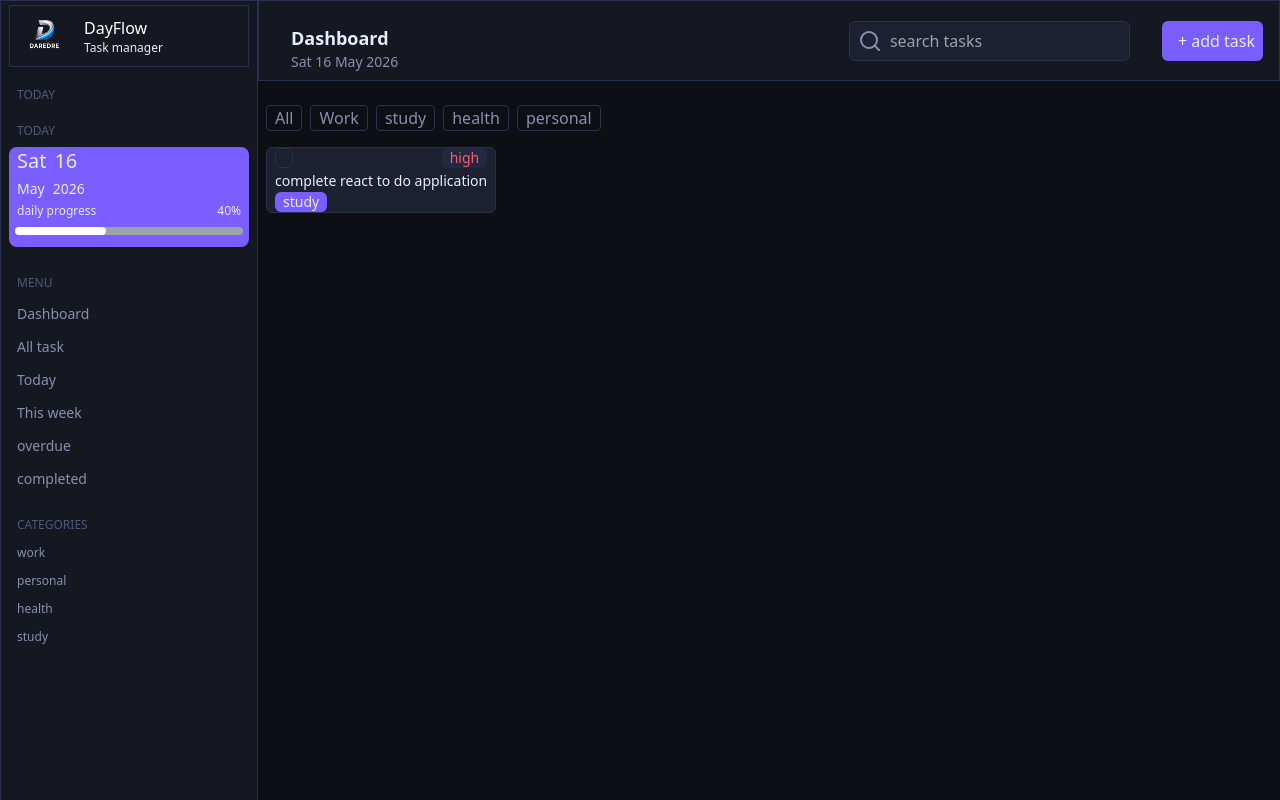
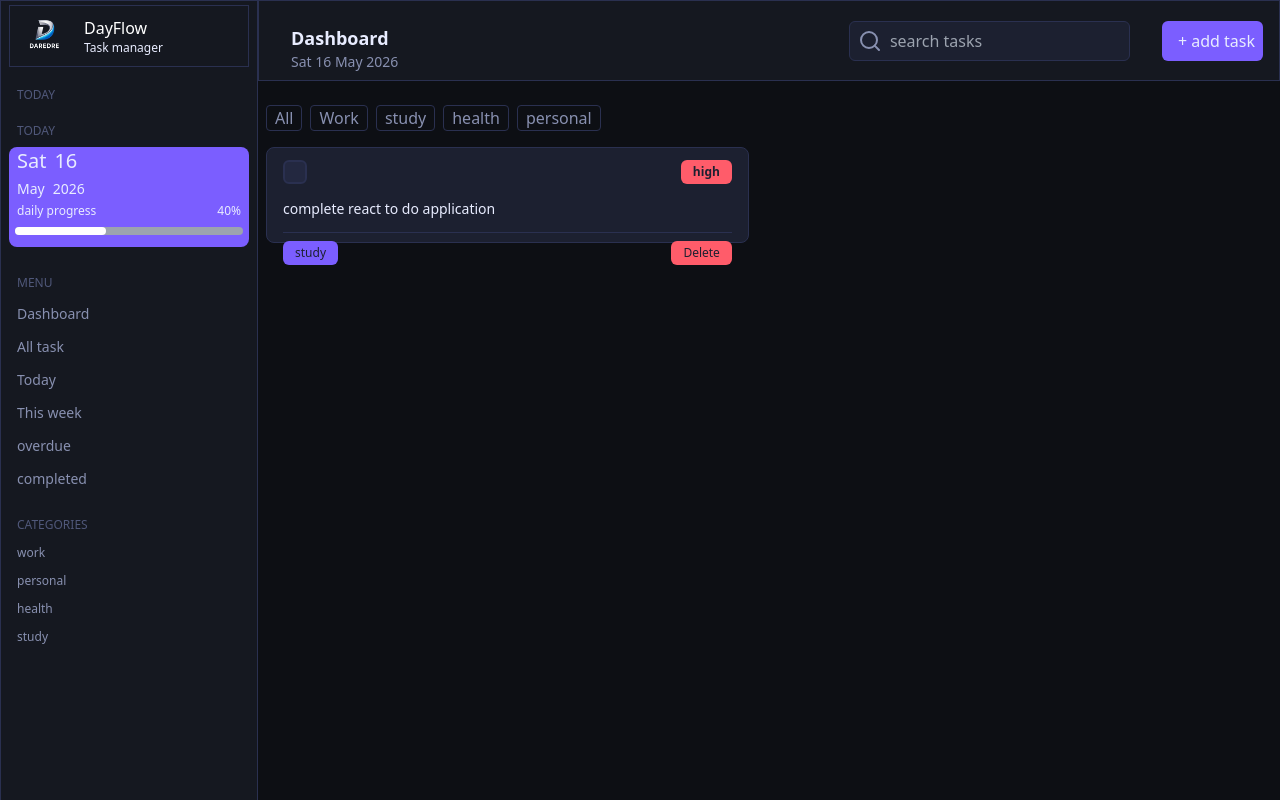
Before and after one commit to Daredre31/dayFlow, a React (Vite) app: page /alltask in a window 1280 px wide. Shown: the top 800 px of the page. Built offline with nearby package versions, Linux system fonts and the light colour scheme.

Commit message:
Add deleteTask functionality and update Card1 component for task management

```diff
--- a/src/context/Taskcontroller.jsx
+++ b/src/context/Taskcontroller.jsx
@@ -18,9 +18,14 @@ export const Taskcontroller = ({children}) => {
       ...taskData,
         }
         setTask((prev) => [newtask , ...prev])
-    } , [setTask])
+    } , [setTask]);
+
+    const deleteTask = useCallback((id) => {
+       setTask(prev => prev.filter((item) => item.id !==id))
+
+    }, [setTask])
   return (
-    <taskContext.Provider value={{ task, addTask }}>
+    <taskContext.Provider value={{ task, addTask , deleteTask }}>
       {children}
     </taskContext.Provider>
   )
--- a/src/pages/Alltask.jsx
+++ b/src/pages/Alltask.jsx
@@ -23,7 +23,7 @@ const Alltask = () => {
 
          <div className='p-2 '>
            <div>
-            <Card1 />
+            <Card1 flexW={'flex-wrap'} height={'h-24'} width={'w-[48%]'}/>
            </div>
 
          </div>
--- a/src/ui/Card1.jsx
+++ b/src/ui/Card1.jsx
@@ -1,36 +1,96 @@
 import React, { useState } from 'react'
 import { useTaskContext } from '../context/Taskcontroller';
-import { taskObject } from '../Mockdata/datas';
 
+const Card1 = ({ flexW = 'flex-wrap', width = 'w-full', height = 'h-auto', gap = 'gap-4' }) => {
+  const { task, deleteTask } = useTaskContext();
+  const [checkedItems, setCheckedItems] = useState({});
 
+  const handleCheck = (taskId) => {
+    setCheckedItems(prev => ({
+      ...prev,
+      [taskId]: !prev[taskId]
+    }));
+  };
 
+  const handleDel = (taskId) => {
+    deleteTask(taskId);
+  };
 
-const Card1 = ({flexW ,width , height , gap}) => {
-  const [checked , setChecked] = useState(false)
-  const {task} = useTaskContext()
   return (
     <div className={`flex ${flexW} ${gap}`}>
-        {task.map(items => (
-          <div className={`bg-surface2 ${width}   px-2 rounded-md border border-border `}>
-              <div className='flex justify-between'>
+      {task.map(item => (
+        <div
+          key={item.id}
+          className={`
+            bg-surface2 ${width} ${height}
+            px-4 py-3 rounded-lg border border-border
+            hover:border-accent transition-all duration-200
+            hover:shadow-md
+            flex flex-col justify-between
+          `}
+        >
+          {/* Header: Checkbox and Priority */}
+          <div className='flex justify-between items-center mb-3'>
+            <button
+              onClick={() => handleCheck(item.id)}
+              className={`
+                w-6 h-6 flex items-center justify-center
+                rounded-md border-2 transition-all duration-200
+                cursor-pointer font-semibold text-sm
+                ${checkedItems[item.id]
+                  ? 'bg-green border-green text-surface2'
+                  : 'border-border bg-surface3 text-text hover:border-green'
+                }
+              `}
+            >
+              {checkedItems[item.id] ? '✓' : ''}
+            </button>
             <span
-                onClick={() => setChecked(!checked)} className='px-2  border border-border rounded-md cursor-pointer text-center text-green'>
-                  {checked ? "✓" : '' }
+              className={`
+                text-xs font-semibold px-3 py-1 rounded-md
+                ${item.priority === 'high'
+                  ? 'bg-red text-surface2'
+                  : item.priority === 'medium'
+                  ? 'bg-amber text-surface2'
+                  : 'bg-green text-surface2'
+                }
+              `}
+            >
+              {item.priority}
             </span>
-                <span
-                 className='text-red bg-surface3 px-2 text-sm rounded-md'>{items.priority}</span>
           </div>
 
-              <div>
-                <span className='text-text text-sm'>{items.title}</span>
+          {/* Task Title */}
+          <div className='mb-3 flex-grow'>
+            <span className={`
+              text-sm font-medium text-text
+              ${checkedItems[item.id] ? 'line-through opacity-60' : ''}
+            `}>
+              {item.title}
+            </span>
           </div>
-              <div className='flex'>
-                <span className='text-sm bg-accent rounded-md  px-2 text-text'>{items.category}</span>
+
+          {/* Footer: Category and Delete */}
+          <div className='flex justify-between items-center gap-2 pt-2 border-t border-border'>
+            <span className='text-xs bg-accent px-3 py-1 rounded-md text-surface2 font-medium'>
+              {item.category}
+            </span>
+            <button
+              onClick={() => handleDel(item.id)}
+              className={`
+                text-xs px-3 py-1 rounded-md font-medium
+                bg-red text-surface2
+                hover:bg-red/80 transition-colors duration-200
+                active:scale-95
+              `}
+            >
+              Delete
+            </button>
           </div>
         </div>
       ))}
     </div>
-  )
-}
+  );
+};
 
-export default Card1
+export default Card1;
--- a/src/ui/Taskform.jsx
+++ b/src/ui/Taskform.jsx
@@ -36,6 +36,9 @@ const Taskform = ({closeForm}) => {
       addTask(alldata)
     }
 
+     const handleDelete = () => {
+
+     }
 
   return (
     <div className=''>
```
Lines whose indentation alone changed are shown as unchanged.
